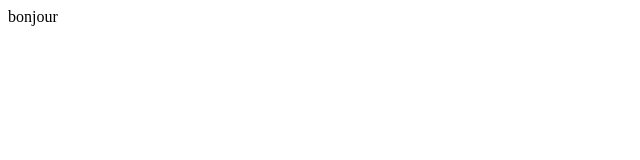
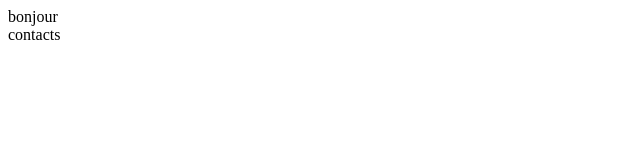
Before and after one commit to BenRobert38/portfolio, a plain HTML site: page index.html in a window 1280 px wide. Shown: the full height of the page, 0-640 px from the left. Drawn offline with Linux system fonts and the light colour scheme.

Commit message:
add contact

```diff
--- a/index.html
+++ b/index.html
@@ -1 +1,2 @@
 <div>bonjour</div>
+<div>contacts</div>
```
